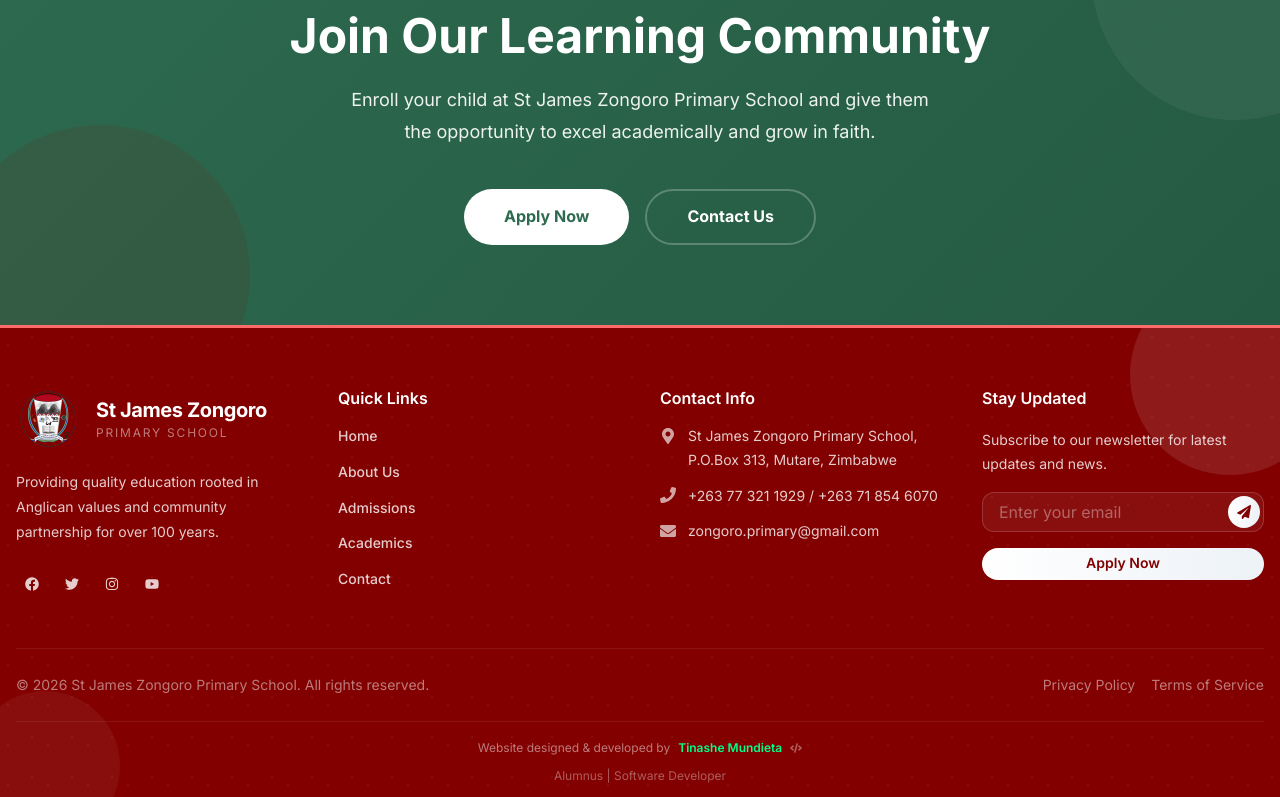
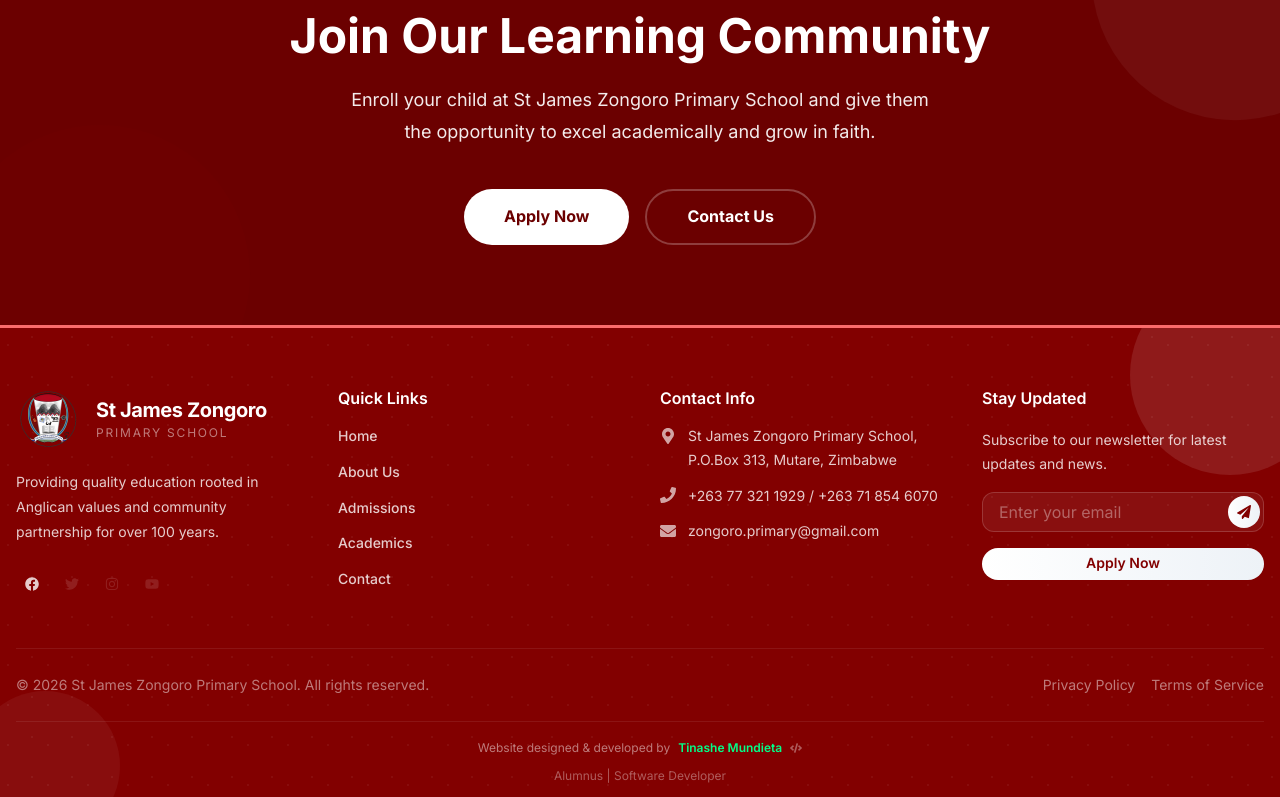
Before and after one commit to Tinashe623/ZONGORO-PRIMARY, a React (Vite) app: page /assessment in a window 1280 px wide. Shown: the part 2967-3764 px from the top of the page. Built offline with nearby package versions, Linux system fonts and the light colour scheme.

Commit message:
style: update brand colors to maroon and configure social media links in footer and topbar

```diff
--- a/src/components/layout/Footer.tsx
+++ b/src/components/layout/Footer.tsx
@@ -96,6 +96,8 @@ const Footer = () => {
             </Text>
             <HStack spacing={2} pt={2}>
               <IconButton
+                as={Link}
+                href="https://www.facebook.com/profile.php?id=100057208941321"
                 aria-label="Facebook"
                 icon={<FaFacebook />}
                 variant="ghost"
@@ -103,33 +105,37 @@ const Footer = () => {
                 _hover={{ bg: '#00ff88', color: 'maroon.500', transform: 'translateY(-3px)' }}
                 size="sm"
                 transition="all 0.3s ease"
+                isExternal
               />
               <IconButton
-                aria-label="Twitter"
+                aria-label="Twitter - Coming Soon"
                 icon={<FaTwitter />}
                 variant="ghost"
-                color="whiteAlpha.800"
-                _hover={{ bg: '#00ff88', color: 'maroon.500', transform: 'translateY(-3px)' }}
+                color="whiteAlpha.400"
                 size="sm"
                 transition="all 0.3s ease"
+                cursor="not-allowed"
+                opacity={0.5}
               />
               <IconButton
-                aria-label="Instagram"
+                aria-label="Instagram - Coming Soon"
                 icon={<FaInstagram />}
                 variant="ghost"
-                color="whiteAlpha.800"
-                _hover={{ bg: '#00ff88', color: 'maroon.500', transform: 'translateY(-3px)' }}
+                color="whiteAlpha.400"
                 size="sm"
                 transition="all 0.3s ease"
+                cursor="not-allowed"
+                opacity={0.5}
               />
               <IconButton
-                aria-label="Youtube"
+                aria-label="Youtube - Coming Soon"
                 icon={<FaYoutube />}
                 variant="ghost"
-                color="whiteAlpha.800"
-                _hover={{ bg: '#00ff88', color: 'maroon.500', transform: 'translateY(-3px)' }}
+                color="whiteAlpha.400"
                 size="sm"
                 transition="all 0.3s ease"
+                cursor="not-allowed"
+                opacity={0.5}
               />
             </HStack>
           </VStack>
--- a/src/components/layout/TopBar.tsx
+++ b/src/components/layout/TopBar.tsx
@@ -68,7 +68,7 @@ const TopBar = () => {
 
         {/* Social Media */}
         <Box flexShrink={0}>
-          <Link href="https://facebook.com" isExternal _hover={{ opacity: 0.8 }}>
+          <Link href="https://www.facebook.com/profile.php?id=100057208941321" isExternal _hover={{ opacity: 0.8 }}>
             <IconButton
               aria-label="Facebook"
               icon={<FaFacebook />}
--- a/src/pages/AssessmentPage.tsx
+++ b/src/pages/AssessmentPage.tsx
@@ -414,7 +414,7 @@ ${enrollmentComment}`}
       <Box
         py={20}
         px={4}
-        bgGradient="linear(135deg, forest.500 0%, forest.600 100%)"
+        bg="maroon.600"
         position="relative"
         overflow="hidden"
       >
@@ -455,12 +455,12 @@ ${enrollmentComment}`}
                 as="a"
                 href="/admissions"
                 bg="white"
-                color="forest.500"
+                color="maroon.600"
                 size="lg"
                 px={10}
                 fontWeight="700"
                 borderRadius="full"
-                _hover={{ transform: 'translateY(-2px)', boxShadow: '0 10px 30px rgba(0,0,0,0.2)' }}
+                _hover={{ bg: 'cream.100', transform: 'translateY(-2px)', boxShadow: '0 10px 30px rgba(0,0,0,0.2)' }}
                 transition="all 0.3s ease"
               >
                 Apply Now
```
